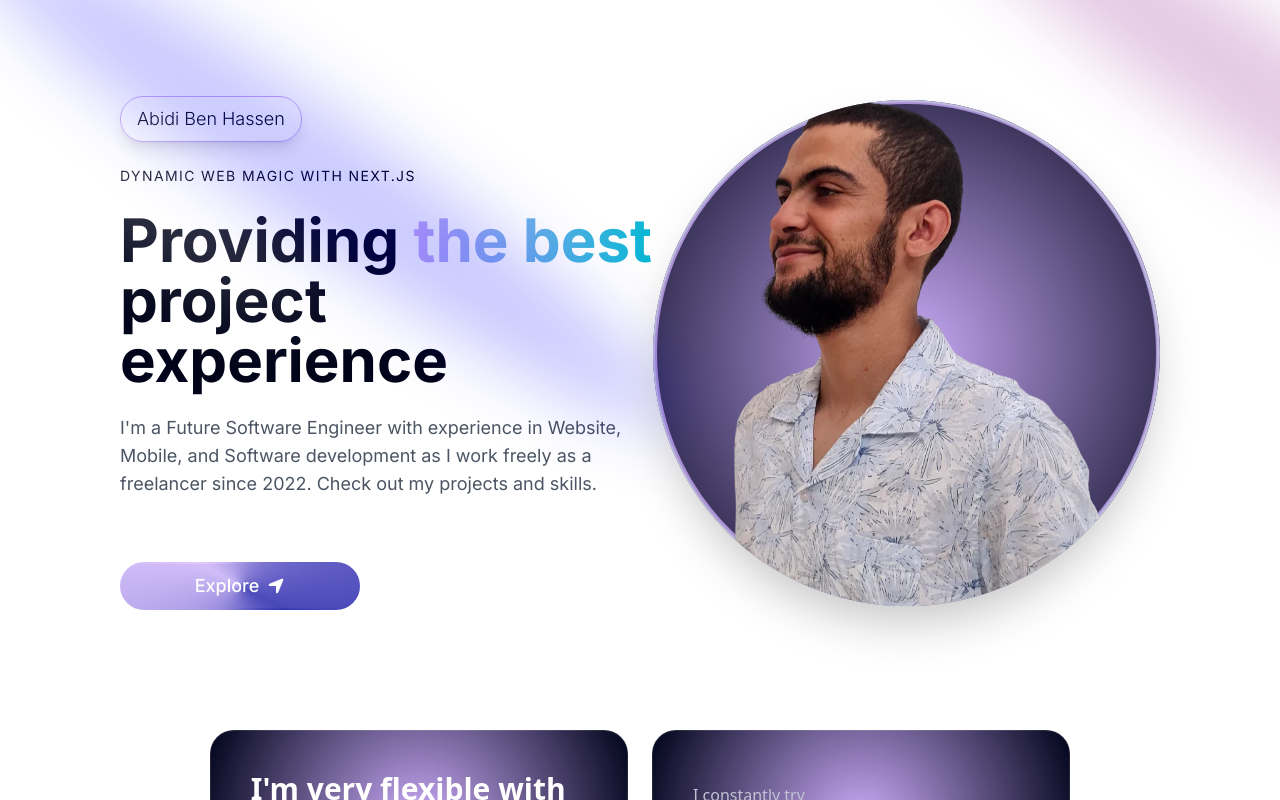
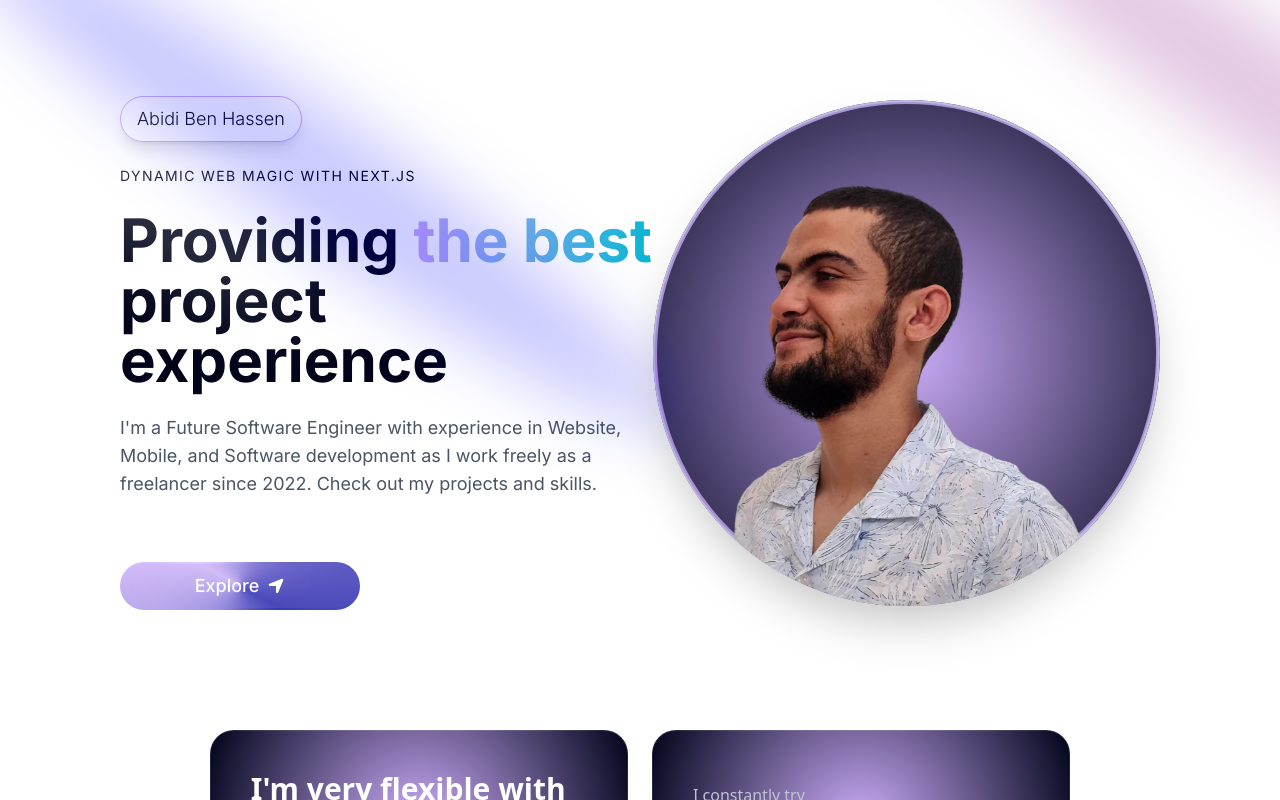
Before and after one commit to abidix4x/spaceport, a Next.js app: page / in a window 1280 px wide. Shown: the top 800 px of the page. Built offline with nearby package versions, Linux system fonts and the light colour scheme.

Commit message:
optimised performance by 38%

```diff
--- a/components/sub/HeroContent.tsx
+++ b/components/sub/HeroContent.tsx
@@ -2,7 +2,11 @@
 
 import React, { useEffect, useRef, useState } from "react";
 import { motion, useInView } from "framer-motion";
-import { slideInFromLeft, slideInFromRight, slideInFromTop } from "@/utils/motion";
+import {
+  slideInFromLeft,
+  slideInFromRight,
+  slideInFromTop,
+} from "@/utils/motion";
 import Image from "next/image";
 import { FaLocationArrow } from "react-icons/fa6";
 import MagicButton from "../main/MagicButton";
@@ -30,10 +34,12 @@ const HeroContent = () => {
     };
 
     const imageContainer = imageContainerRef.current;
-    if (imageContainer) imageContainer.addEventListener("mousemove", handleMouseMove);
+    if (imageContainer)
+      imageContainer.addEventListener("mousemove", handleMouseMove);
 
     return () => {
-      if (imageContainer) imageContainer.removeEventListener("mousemove", handleMouseMove);
+      if (imageContainer)
+        imageContainer.removeEventListener("mousemove", handleMouseMove);
       cancelAnimationFrame(animationFrameId);
     };
   }, []);
@@ -53,8 +59,8 @@ const HeroContent = () => {
         animate={isInView ? "visible" : "hidden"}
         variants={{
           visible: {
-            transition: { staggerChildren: 0.2, delayChildren: 0.2 }
-          }
+            transition: { staggerChildren: 0.2, delayChildren: 0.2 },
+          },
         }}
       >
         {/* Name Badge */}
@@ -130,7 +136,7 @@ const HeroContent = () => {
           fill
           sizes="(max-width: 768px) 90vw, 50vw"
           priority
-          className="relative z-10 object-cover hover:scale-105 transition-transform duration-300"
+          className="relative z-10 object-cover object-center md:object-top hover:scale-105 transition-transform duration-300"
         />
 
         {/* Performance Optimized Borders */}
@@ -141,7 +147,7 @@ const HeroContent = () => {
           transition={{
             repeat: Infinity,
             repeatType: "reverse",
-            duration: 2
+            duration: 2,
           }}
         />
 
@@ -151,7 +157,7 @@ const HeroContent = () => {
           transition={{
             repeat: Infinity,
             duration: 20,
-            ease: "linear"
+            ease: "linear",
           }}
         />
       </motion.div>
```
